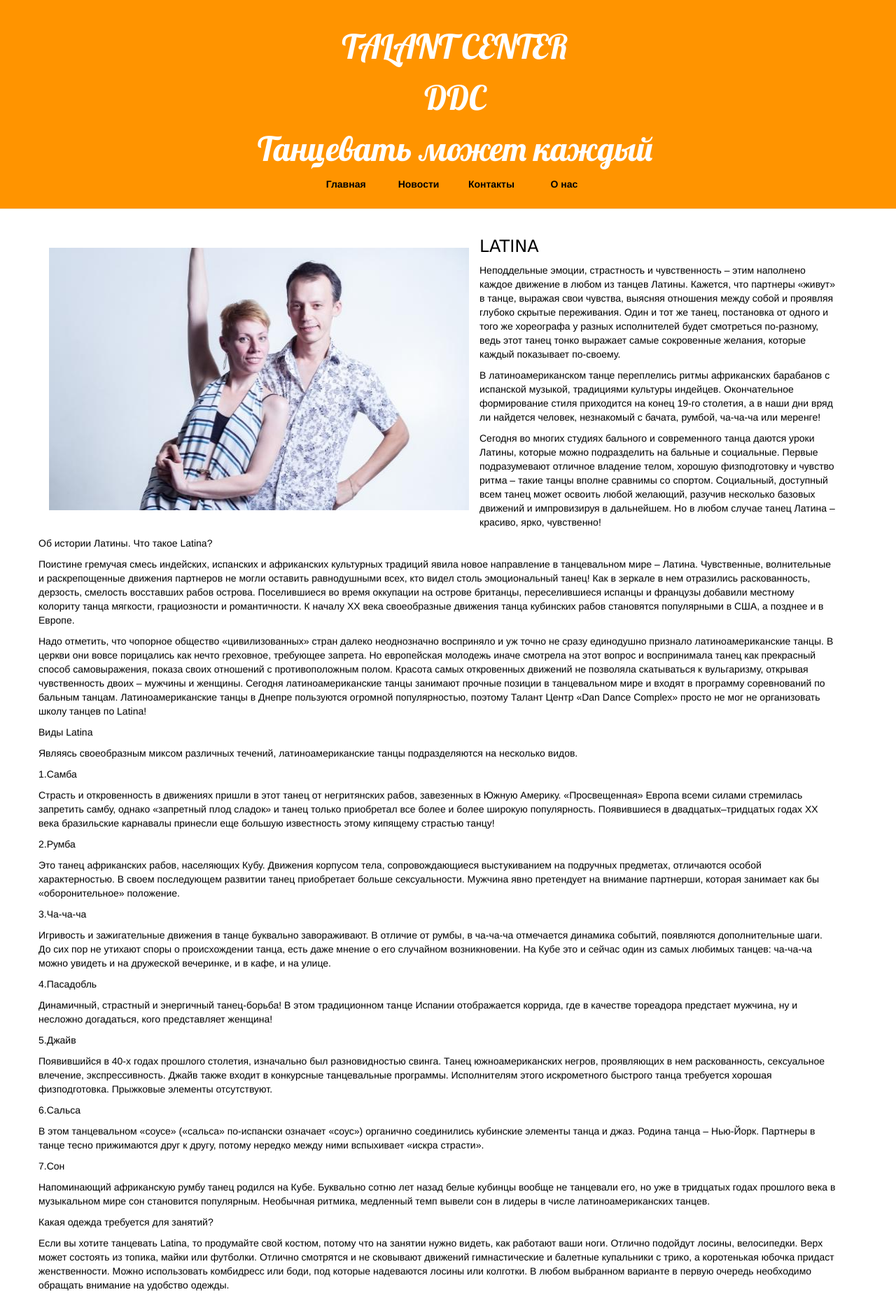
After one commit to OlgaLyalyueva/my-first-blog, a Django app: page /latina/ in a window 1280 px wide. The commit adds this page. Shown: the whole page at 70% size. Run offline with Django 3.2, Linux system fonts and the light colour scheme; some libraries are stand-ins or nearby versions.

Commit message:
Added the Latina page

```diff
--- /dev/null
+++ b/blog/templates/blog/latina.html
@@ -0,0 +1,56 @@
+{% extends 'blog/base.html' %}
+{% load static %}
+
+{% block content %}
+    <div class="content-for-page">
+        <p><img src="{% static 'images/latina.jpg' %}" alt="LATINA" width="600" height="375" align="left" vspace="15" hspace="15">
+        <h3>LATINA</h3>
+        Неподдельные эмоции, страстность и чувственность – этим наполнено каждое движение в любом из танцев Латины. Кажется, что партнеры «живут» в танце, выражая свои чувства, выясняя отношения между собой и проявляя глубоко скрытые переживания. Один и тот же танец, постановка от одного и того же хореографа у разных исполнителей будет смотреться по-разному, ведь этот танец тонко выражает самые сокровенные желания, которые каждый показывает по-своему.</p>
+
+        <p>В латиноамериканском танце переплелись ритмы африканских барабанов с испанской музыкой, традициями культуры индейцев. Окончательное формирование стиля приходится на конец 19-го столетия, а в наши дни вряд ли найдется человек, незнакомый с бачата, румбой, ча-ча-ча или меренге!</p>
+
+        <p>Сегодня во многих студиях бального и современного танца даются уроки Латины, которые можно подразделить на бальные и социальные. Первые подразумевают отличное владение телом, хорошую физподготовку и чувство ритма – такие танцы вполне сравнимы со спортом. Социальный, доступный всем танец может освоить любой желающий, разучив несколько базовых движений и импровизируя в дальнейшем. Но в любом случае танец Латина – красиво, ярко, чувственно!</p>
+
+        <p>Об истории Латины. Что такое Latina?</p>
+
+        <p>Поистине гремучая смесь индейских, испанских и африканских культурных традиций явила новое направление в танцевальном мире – Латина. Чувственные, волнительные и раскрепощенные движения партнеров не могли оставить равнодушными всех, кто видел столь эмоциональный танец! Как в зеркале в нем отразились раскованность, дерзость, смелость восставших рабов острова. Поселившиеся во время оккупации на острове британцы, переселившиеся испанцы и французы добавили местному колориту танца мягкости, грациозности и романтичности. К началу ХХ века своеобразные движения танца кубинских рабов становятся популярными в США, а позднее и в Европе.</p>
+
+        <p>Надо отметить, что чопорное общество «цивилизованных» стран далеко неоднозначно восприняло и уж точно не сразу единодушно признало латиноамериканские танцы. В церкви они вовсе порицались как нечто греховное, требующее запрета. Но европейская молодежь иначе смотрела на этот вопрос и воспринимала танец как прекрасный способ самовыражения, показа своих отношений с противоположным полом. Красота самых откровенных движений не позволяла скатываться к вульгаризму, открывая чувственность двоих – мужчины и женщины. Сегодня латиноамериканские танцы занимают прочные позиции в танцевальном мире и входят в программу соревнований по бальным танцам. Латиноамериканские танцы в Днепре  пользуются огромной популярностью, поэтому Талант Центр «Dan Dance Complex» просто не мог не организовать школу танцев по Latina!</p>
+
+        <p>Виды Latina</p>
+
+        <p>Являясь своеобразным миксом различных течений, латиноамериканские танцы подразделяются на несколько видов.</p>
+
+        <p>1.Самба</p>
+
+        <p>Страсть и откровенность в движениях пришли в этот танец от негритянских рабов, завезенных в Южную Америку. «Просвещенная» Европа всеми силами стремилась запретить самбу, однако «запретный плод сладок» и танец только приобретал все более и более широкую популярность. Появившиеся в двадцатых–тридцатых годах ХХ века бразильские карнавалы принесли еще большую известность этому кипящему страстью танцу!</p>
+
+        <p>2.Румба</p>
+
+        <p>Это танец африканских рабов, населяющих Кубу. Движения корпусом тела, сопровождающиеся выстукиванием на подручных предметах, отличаются особой характерностью. В своем последующем развитии танец приобретает больше сексуальности. Мужчина явно претендует на внимание партнерши, которая занимает как бы «оборонительное» положение.</p>
+
+        <p>3.Ча-ча-ча</p>
+
+        <p>Игривость и зажигательные движения в танце буквально завораживают. В отличие от румбы, в ча-ча-ча отмечается динамика событий, появляются дополнительные шаги. До сих пор не утихают споры о происхождении танца, есть даже мнение о его случайном возникновении. На Кубе это и сейчас один из самых любимых танцев: ча-ча-ча можно увидеть и на дружеской вечеринке, и в кафе, и на улице.</p>
+
+        <p>4.Пасадобль</p>
+
+        <p>Динамичный, страстный и энергичный танец-борьба! В этом традиционном танце Испании отображается коррида, где в качестве тореадора предстает мужчина, ну и несложно догадаться, кого представляет женщина!</p>
+
+        <p>5.Джайв</p>
+
+        <p>Появившийся в 40-х годах прошлого столетия, изначально был разновидностью свинга. Танец южноамериканских негров, проявляющих в нем раскованность, сексуальное влечение, экспрессивность. Джайв также входит в конкурсные танцевальные программы. Исполнителям этого искрометного быстрого танца требуется хорошая физподготовка. Прыжковые элементы отсутствуют.</p>
+
+        <p>6.Сальса</p>
+
+        <p>В этом танцевальном «соусе» («сальса» по-испански означает «соус») органично соединились кубинские элементы танца и джаз. Родина танца – Нью-Йорк. Партнеры в танце тесно прижимаются друг к другу, потому нередко между ними вспыхивает «искра страсти».</p>
+
+        <p>7.Сон</p>
+
+        <p>Напоминающий африканскую румбу танец родился на Кубе. Буквально сотню лет назад белые кубинцы вообще не танцевали его, но уже в тридцатых годах прошлого века в музыкальном мире сон становится популярным. Необычная ритмика, медленный темп вывели сон в лидеры в числе латиноамериканских танцев.</p>
+
+        <p>Какая одежда требуется для занятий?</p>
+
+        <p>Если вы хотите танцевать Latina, то продумайте свой костюм, потому что на занятии нужно видеть, как работают ваши ноги. Отлично подойдут лосины, велосипедки. Верх может состоять из топика, майки или футболки. Отлично смотрятся и не сковывают движений гимнастические и балетные купальники с трико, а коротенькая юбочка придаст женственности. Можно использовать комбидресс или боди, под которые надеваются лосины или колготки. В любом выбранном варианте в первую очередь необходимо обращать внимание на удобство одежды.</p>
+    </div>
+{% endblock %}
--- a/blog/templates/blog/main.html
+++ b/blog/templates/blog/main.html
@@ -68,7 +68,9 @@
       </div>
       <div class="column">
         <div class="content-for-main-page">
-            <img src="{% static "images/latina.jpg" %}" alt="LATINA" style="width:100%">
+            <a href="{% url 'latina' %}">
+                <img src="{% static "images/latina.jpg" %}" alt="LATINA" style="width:100%">
+            </a>
             <h3>LATINA</h3>
             <p>Неподдельные эмоции, страстность и чувственность – этим наполнено каждое движение в любом из танцев Латины.</p>
         </div>
--- a/blog/urls.py
+++ b/blog/urls.py
@@ -9,6 +9,7 @@ urlpatterns = [
     path('aerial_silks/', views.aerial_silks, name='aerial_silks'),
     path('detskaya_horeografiya/', views.detskaya_horeografiya, name='detskaya_horeografiya'),
     path('jazzfunk/', views.jazzfunk, name='jazzfunk'),
+    path('latina/', views.latina, name='latina'),
     path('post/<int:pk>/', views.post_detail, name='post_detail'),
     path('post/new/', views.post_new, name='post_new'),
     path('post/<int:pk>/edit/', views.post_edit, name='post_edit'),
--- a/blog/views.py
+++ b/blog/views.py
@@ -11,7 +11,6 @@ from django.shortcuts import redirect
 
 def main(request):
     return render(request, 'blog/main.html')
-
 
 def breakdance(request):
     return render(request, 'blog/breakdance.html')
@@ -30,6 +29,9 @@ def detskaya_horeografiya(request):
 
 def jazzfunk(request):
     return render(request, 'blog/jazzfunk.html')
+
+def latina(request):
+    return render(request, 'blog/latina.html')
 
 def post_list(request):
     posts = Post.objects.filter(published_date__lte=timezone.now()).order_by('published_date')
```
